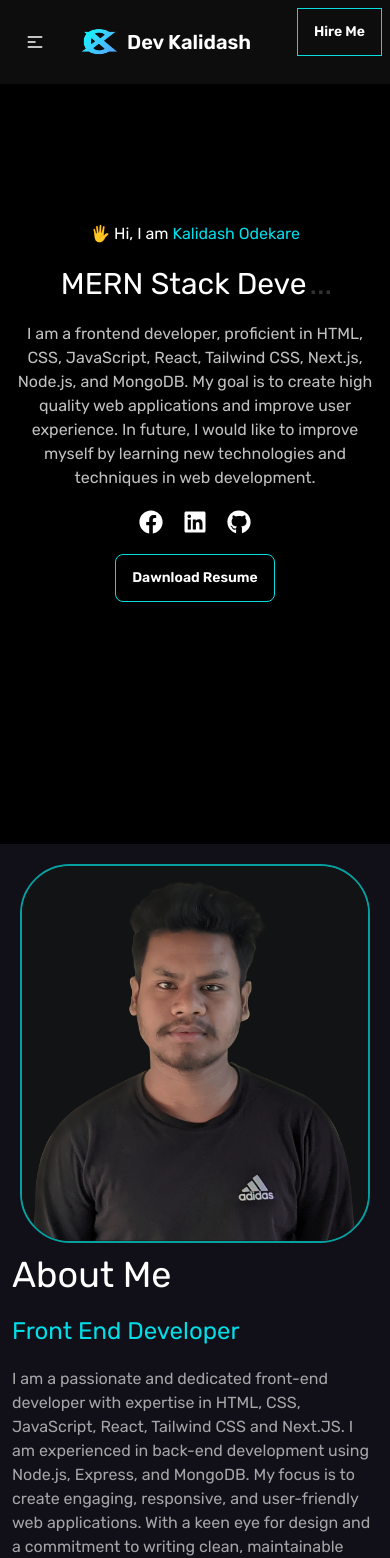
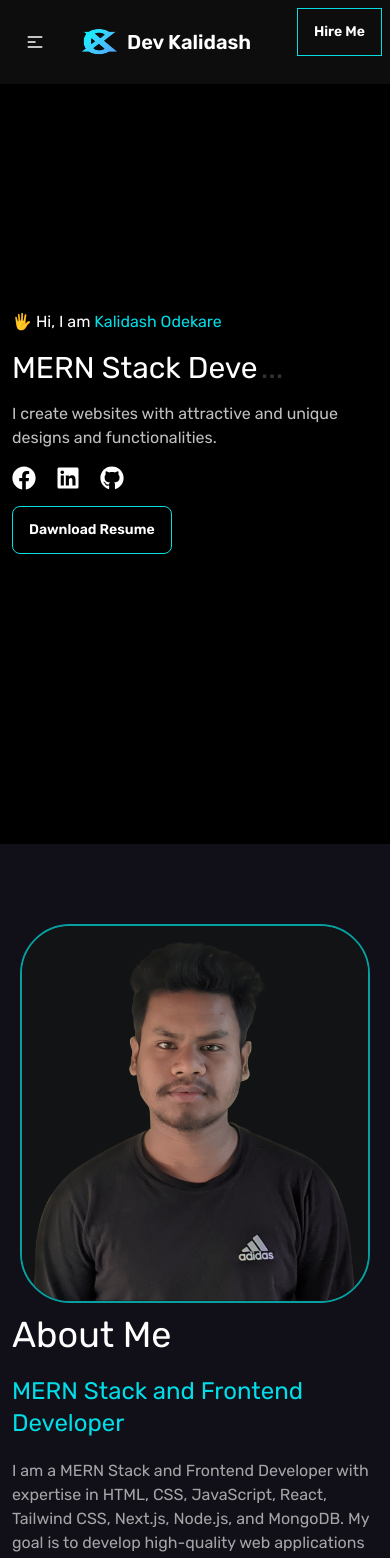
Before and after one commit to kalidashodekare14/my_portfolio, a Next.js app: page / in a window 390 px wide. Shown: the top 1558 px of the page. Built offline with nearby package versions, Linux system fonts and the light colour scheme.

Commit message:
Banner section and about section update

```diff
--- a/src/components/AboutMe/AboutMe.jsx
+++ b/src/components/AboutMe/AboutMe.jsx
@@ -16,20 +16,15 @@ const AboutMe = () => {
 
 
     return (
-        <section id='about' className=' bg-[#110f17] min-h-screen py-5'>
-            {/* <div data-aos="fade-up" data-aos-duration="1000" className='text-center'>
-                <h1 className='text-center text-2xl text-white'>About Me</h1>
-                <div className='border-2 border-[#07dde1] w-20 m-auto'></div>
-            </div> */}
-            <div className='lg:mx-32 lg:my-10 flex flex-col lg:flex-row justify-center items-center lg:space-x-10 space-y-3'>
-                <div data-aos="fade-right" data-aos-delay="1000" className='lg:w-[30%] mx-5 text-white'>
+        <section id='about' className=' bg-[#110f17] min-h-screen py-5 pt-20'>
+            <div className='lg:mx-32 lg:my-10 flex flex-col lg:flex-row justify-between items-center lg:space-x-10 space-y-3'>
+                <div data-aos="fade-right" data-aos-delay="1000" className='lg:w-[40%] mx-5 text-white'>
                     <Image className=' w-full border-2  border-[#02ddd9b4] hover:border-[#02ddd9] rounded-[50px] duration-300' src={image} width={500} height={300} alt='image' />
-                    {/* <Image width={500} height={300} className='lg:w-full rounded-lg' src="/man2.png" alt="" /> */}
                 </div>
                 <div data-aos="fade-right" data-aos-delay="1000" className='mx-3 lg:w-[50%]  text-white space-y-5 font-rubik'>
                     <h1 className=' text-4xl text-white'>About Me</h1>
-                    <h2 className='text-2xl text-[#02dde8]'>Front End Developer</h2>
-                    <p data-aos="fade-right" data-aos-delay="1000" className='text-[#ffffff9f]'>I am a passionate and dedicated front-end developer with expertise in HTML, CSS, JavaScript, React, Tailwind CSS and Next.JS. I am experienced in back-end development using Node.js, Express, and MongoDB. My focus is to create engaging, responsive, and user-friendly web applications. With a keen eye for design and a commitment to writing clean, maintainable code, I strive to provide high-quality solutions that enhance user experience.</p>
+                    <h2 className='text-2xl text-[#02dde8]'>MERN Stack and Frontend Developer</h2>
+                    <p data-aos="fade-right" data-aos-delay="1000" className='text-[#ffffff9f]'>I am a MERN Stack and Frontend Developer with expertise in HTML, CSS, JavaScript, React, Tailwind CSS, Next.js, Node.js, and MongoDB. My goal is to develop high-quality web applications and enhance user experiences. I aspire to become a skilled full-stack developer in the future and explore cutting-edge technologies.</p>
                     <button data-aos="fade-right" data-aos-delay="1000" className='btn border text-white border-[#07dde1] bg-opacity-0'>Read More</button>
                 </div>
             </div>
--- a/src/components/Banner/Banner.jsx
+++ b/src/components/Banner/Banner.jsx
@@ -27,10 +27,10 @@ const Banner = () => {
     }, [])
 
     return (
-        <div id='home' className='bg-black flex flex-col-reverse lg:flex-row justify-center items-center space-y-10 min-h-screen lg:px-32'>
-            <div className='lg:w-[60%] p-3  font-rubik space-y-5 text-white'>
-                <h6 data-aos="fade-right" data-aos-duration="1000" className='text-center lg:text-left font-rubik'>🖐 Hi, I am <span className='text-[#02dde8] font-rubik'>Kalidash Odekare</span></h6>
-                <h1 data-aos="fade-right" data-aos-delay="1000" className='lg:text-4xl text-3xl text-center lg:text-left'>
+        <div id='home' className='bg-black flex flex-row justify-center items-center space-y-10 min-h-screen lg:px-20'>
+            <div className='lg:w-[60%] p-3  font-rubik space-y-4 text-white mt-10'>
+                <h6 data-aos="fade-right" data-aos-duration="1000" className='lg:text-left font-rubik'>🖐 Hi, I am <span className='text-[#02dde8] font-rubik'>Kalidash Odekare</span></h6>
+                <h1 data-aos="fade-right" data-aos-delay="1000" className='lg:text-4xl text-3xl lg:text-left'>
                     <Typewriter
                         words={['Web Developer','MERN Stack Developer', 'Frontend Developer ']}
                         loop
@@ -42,8 +42,8 @@ const Banner = () => {
 
                     />
                 </h1>
-                <p data-aos="fade-right" data-aos-delay="2000" className='lg:w-[60%] text-center lg:text-left font-rubik text-[#ffffffc0]'>I am a frontend developer, proficient in HTML, CSS, JavaScript, React, Tailwind CSS, Next.js, Node.js, and MongoDB. My goal is to create high quality web applications and improve user experience. In future, I would like to improve myself by learning new technologies and techniques in web development.</p>
-                <div className='flex lg:justify-start justify-center items-center space-x-5 text-2xl'>
+                <p data-aos="fade-right" data-aos-delay="2000" className='lg:w-[70%]  lg:text-left font-rubik text-[#ffffffc0]'>I create websites with attractive and unique designs and functionalities.</p>
+                <div className='flex lg:justify-start justify-left items-center space-x-5 text-2xl'>
                     <a target='_blank' href="https://www.facebook.com/developerKalidash">
                         <FaFacebook data-aos="fade-up" data-aos-delay="2200" />
                     </a>
@@ -54,7 +54,7 @@ const Banner = () => {
                         <FaGithub data-aos="fade-up" data-aos-delay="2300" />
                     </a>
                 </div>
-                <div className='flex lg:justify-start justify-center items-center'>
+                <div className='flex lg:justify-start justify-left items-left'>
                     <Link data-aos="fade-right" data-aos-delay="2600" download href="/dawnload.pdf">
                         <button className='btn bg-opacity-0 border text-white  hover:bg-[#07dde1] hover:border-[#07dde1] ease-in duration-300 hover:text-black border-[#07dde1] mb-5 font-rubik'>Dawnload Resume</button>
                     </Link>
--- a/src/components/Project/Project.jsx
+++ b/src/components/Project/Project.jsx
@@ -1,11 +1,10 @@
 import Image from 'next/image';
-import React from 'react';
-import { FaEye, FaGithub, FaLink, FaNode, FaReact } from 'react-icons/fa';
-import { RiTailwindCssFill } from 'react-icons/ri';
-import { SiExpress, SiMongodb } from 'react-icons/si';
+import React, { useEffect } from 'react';
+import { FaGithub, FaLink } from 'react-icons/fa';
 import './Project.css'
 import Link from 'next/link';
-import { BsGithub } from "react-icons/bs";
+import AOS from 'aos';
+import 'aos/dist/aos.css';
 import project1 from '../../../public/project/healthcare.png'
 import project2 from '../../../public/project/easystore.png'
 import project3 from '../../../public/project/precision.png'
@@ -13,7 +12,11 @@ import project3 from '../../../public/project/precision.png'
 
 const Project = () => {
 
-
+    useEffect(() => {
+        AOS.init({
+            once: true
+        });
+    }, [])
 
     return (
         <section id='projects' className='bg-[#0d0d0d] min-h-screen lg:px-20 font-rubik'>
@@ -21,8 +24,8 @@ const Project = () => {
                 <h1 className='text-center text-2xl text-white'>Latest Projects</h1>
                 <div className='border-2 border-[#07dde1] w-20 m-auto'></div>
             </div>
-            <div className='grid grid-cols-1 md:grid-cols-2 lg:grid-cols-3 gap-5 pb-5'>
-                <div className='border text-white'>
+            <div  className='grid grid-cols-1 md:grid-cols-2 lg:grid-cols-3 gap-5 pb-5'>
+                <div data-aos="fade-up" data-aos-delay="1000" className='border text-white'>
                     <div className='h-60'>
                         <Image className='w-full h-full' src={project1} width={500} height={300} alt='HealthCare' />
                     </div>
@@ -55,7 +58,7 @@ const Project = () => {
                         </div>
                     </div>
                 </div>
-                <div className='border text-white'>
+                <div data-aos="fade-up" data-aos-delay="2000" className='border text-white'>
                     <div className='h-60'>
                         <Image className='w-full h-full' src={project2} width={500} height={300} alt='HealthCare' />
                     </div>
@@ -88,7 +91,7 @@ const Project = () => {
                         </div>
                     </div>
                 </div>
-                <div className='border text-white'>
+                <div data-aos="fade-up" data-aos-delay="2200" className='border text-white'>
                     <div className='h-60'>
                         <Image className='w-full h-full' src={project3} width={500} height={300} alt='HealthCare' />
                     </div>
```
